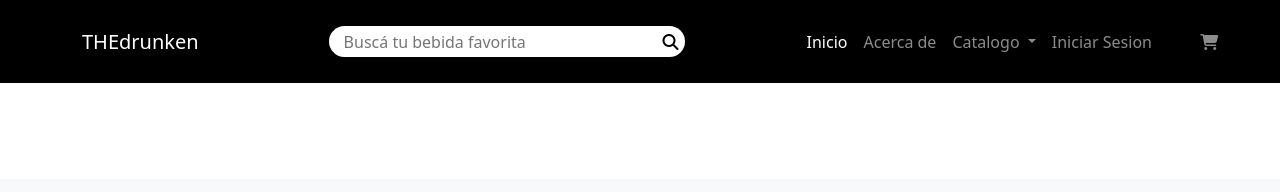
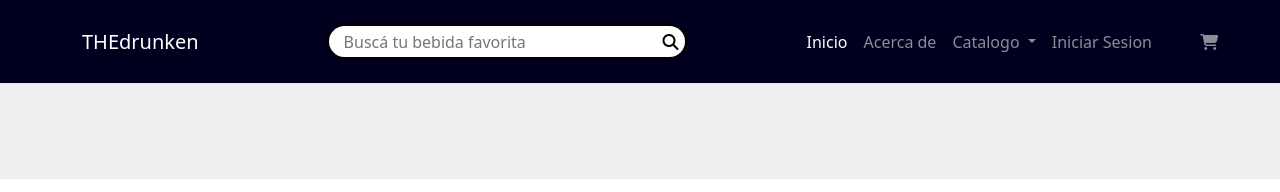
Before and after one commit to franAndrad/thedrunken, a plain HTML site: page index.html in a window 1280 px wide. Shown: the top 192 px of the page. Drawn offline with Linux system fonts and the light colour scheme.

Commit message:
colores de la pag

```diff
--- a/css/style.css
+++ b/css/style.css
@@ -1,6 +1,10 @@
 
-.bg-black{
-    background-color: #000;
+.bg-nav{
+    background-color: #00001e;
+}
+
+.bg-main{
+    background-color: #eeeeee;
 }
 /* Logo */
 
--- a/index.html
+++ b/index.html
@@ -25,7 +25,7 @@
   </head>
   <body>
     <header>
-      <nav class="navbar navbar-expand-lg navbar-dark bg-black py-3">
+      <nav class="navbar navbar-expand-lg navbar-dark bg-nav py-3">
         <div class="container">
           <a class="navbar-brand logo" href="#">THEdrunken</a>
           <button
@@ -97,11 +97,11 @@
         </div>
       </nav>
     </header>
-    <main>
+    <main class="bg-main">
       <div class="py-5"></div>
     </main>
     <footer>
-      <div class="py-3 bg-light">
+      <div class="py-3">
         <div class="container">
           <div class="justify-content-between row text-center text-md-start">
             <div class="col-12 col-md-12 col-lg-4 py-4 logo"><h5>THEdrunken</h5></div>
```
